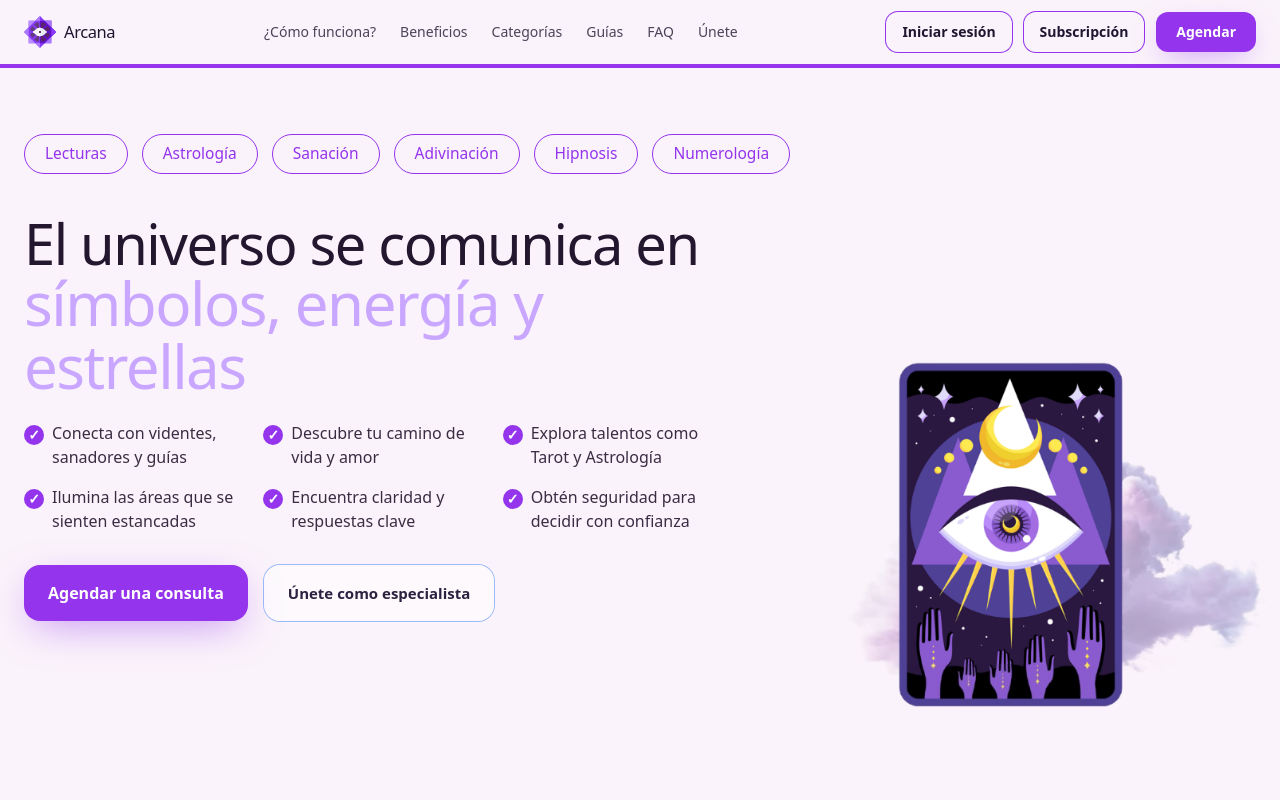
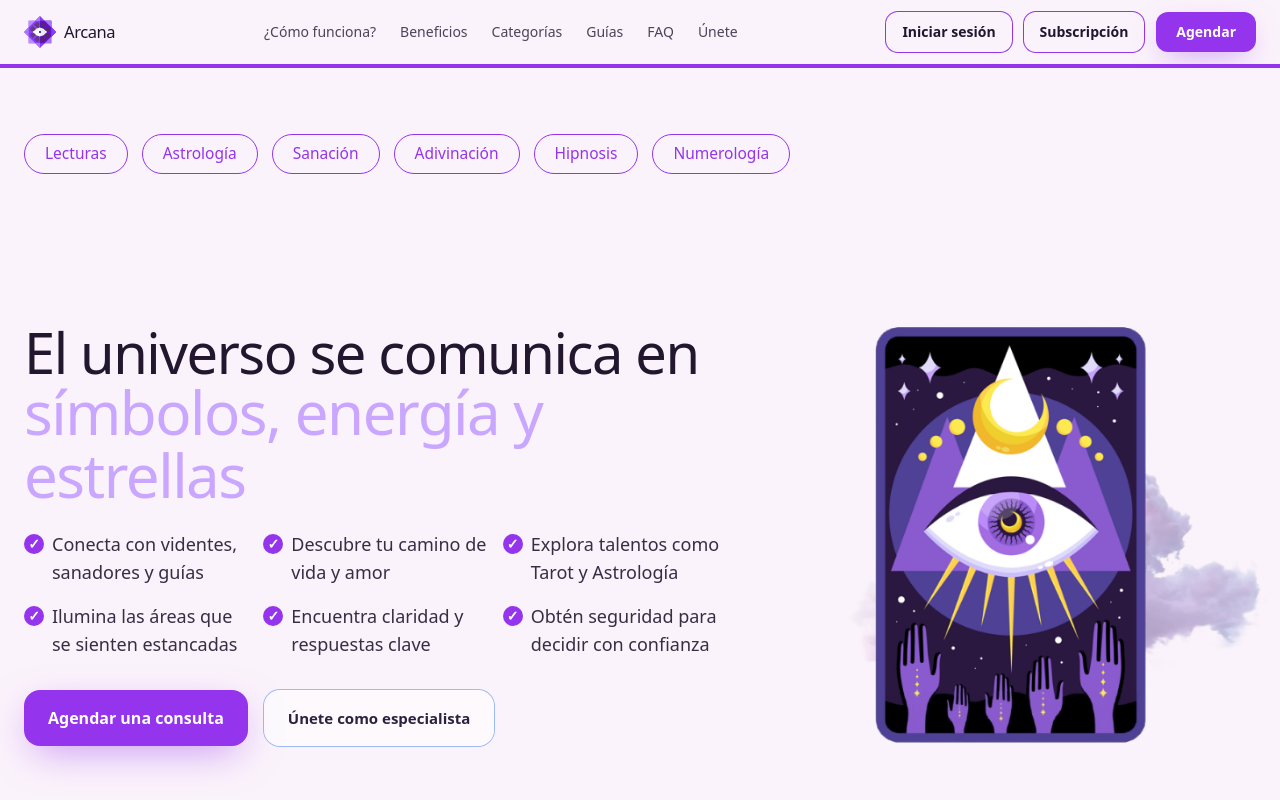
Before and after one commit to arcana302-art/arcana-v2, a Next.js app: page / in a window 1280 px wide. Shown: the top 800 px of the page. Built offline with nearby package versions, Linux system fonts and the light colour scheme.

Commit message:
Update Hero.tsx

```diff
--- a/app/components/Hero.tsx
+++ b/app/components/Hero.tsx
@@ -38,7 +38,7 @@ export default function Hero() {
       {/* Línea divisoria morada */}
       <div className="absolute left-0 right-0 top-0 h-[2px] bg-[#9434ec] z-[1]" />
 
-      <div className="relative z-10 mx-auto max-w-7xl px-6 pt-10 pb-14 sm:pt-14 sm:pb-16">
+      <div className="relative z-10 mx-auto max-w-7xl px-6 pt-10 sm:pt-14 pb-14 sm:pb-16">
         {/* FILA TALENTOS (chips) */}
         <nav aria-label="Talentos" className="flex flex-wrap gap-3 sm:gap-3.5 pt-3">
           {talents.map((t) => (
@@ -69,7 +69,7 @@ export default function Hero() {
         {/* GRID HERO */}
         <div className="relative mt-6 sm:mt-10 grid grid-cols-12 gap-y-10 lg:gap-x-10">
           {/* LADO IZQUIERDO */}
-          <div className="hero-left col-span-12 lg:col-span-7 xl:col-span-7">
+          <div className="hero-left col-span-12 lg:col-span-7 xl:col-span-7 flex flex-col justify-center">
             {/* Títulos */}
             <h1 className="hero-title-1 text-[#22172f] font-normal tracking-tight text-[40px] leading-[1.05] sm:text-[56px] sm:leading-[1.04]">
               El universo se comunica en
@@ -90,7 +90,7 @@ export default function Hero() {
                   >
                     ✓
                   </span>
-                  <span className="text-base text-[#22172f]/90">{item}</span>
+                  <span className="text-lg text-[#22172f]/90">{item}</span> {/* Fuente incrementada */}
                 </div>
               ))}
             </div>
@@ -119,7 +119,7 @@ export default function Hero() {
           </div>
 
           {/* LADO DERECHO – Carta + nube */}
-          <div className="relative col-span-12 lg:col-span-5 xl:col-span-5 min-h-[320px] sm:min-h-[400px] flex items-center justify-center">
+          <div className="relative col-span-12 lg:col-span-5 xl:col-span-5 flex items-center justify-center min-h-[1px]">
             {/* Nube (detrás) */}
             <img
               src={CLOUD_IMG}
@@ -136,7 +136,7 @@ export default function Hero() {
                 width={640}
                 height={900}
                 priority
-                className="h-auto w-[320px] sm:w-[380px] lg:w-[440px] scale-[0.75]" // Reducida 25%
+                className="h-auto w-[320px] sm:w-[380px] lg:w-[440px] scale-[0.825]" // Incremento tamaño 10%
               />
             </div>
           </div>
@@ -167,19 +167,13 @@ export default function Hero() {
 
         .hero-card {
           position: relative;
-          transform: scale(0.75);
+          transform: scale(0.825);
         }
 
         @keyframes cloud-sway {
-          0% {
-            transform: translateX(-52%);
-          }
-          50% {
-            transform: translateX(-44%);
-          }
-          100% {
-            transform: translateX(-52%);
-          }
+          0% { transform: translateX(-52%); }
+          50% { transform: translateX(-44%); }
+          100% { transform: translateX(-52%); }
         }
 
         @media (max-width: 639px) {
@@ -193,12 +187,12 @@ export default function Hero() {
           }
 
           .hero-left {
-            padding-right: 180px;
+            padding-right: 140px; /* Ajuste para que la carta no pise texto */
           }
 
           .hero-card :global(img) {
-            width: 140px !important;
-            scale: 0.75;
+            width: 160px !important; /* Incrementado */
+            scale: 0.825;
           }
 
           .cloud-img {
```
